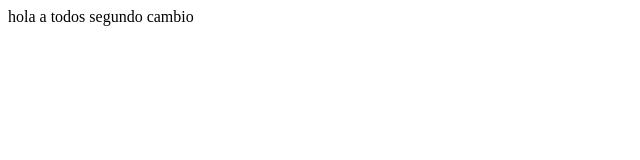
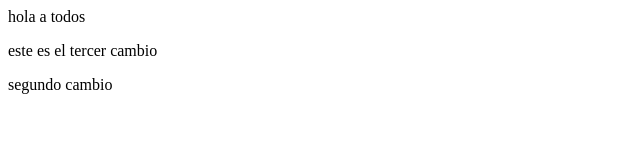
Before and after one commit to aveoarco9/repositorio2, a plain HTML site: page index.html in a window 1280 px wide. Shown: the whole page, without its empty margins (0-640 px from the left). Drawn offline with Linux system fonts and the light colour scheme.

Commit message:
esta  es  otra  actualizacion

```diff
--- a/index.html
+++ b/index.html
@@ -7,7 +7,7 @@
 </head>
 <body>
     hola  a  todos
-
+<p>este  es  el tercer  cambio</p>
     segundo cambio
 </body>
 </html>
```
